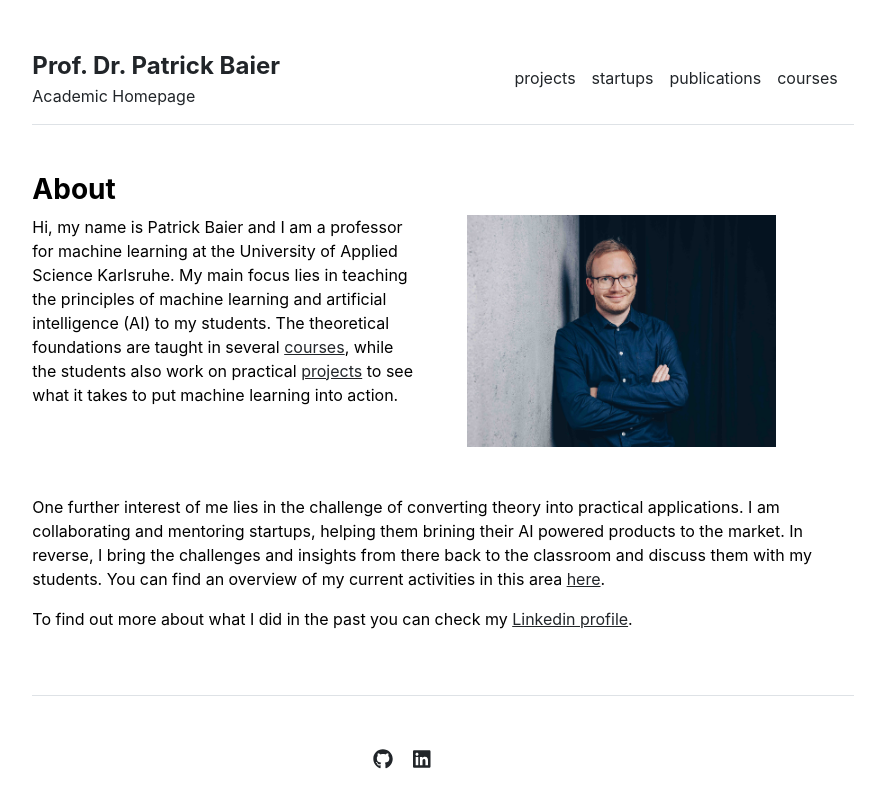
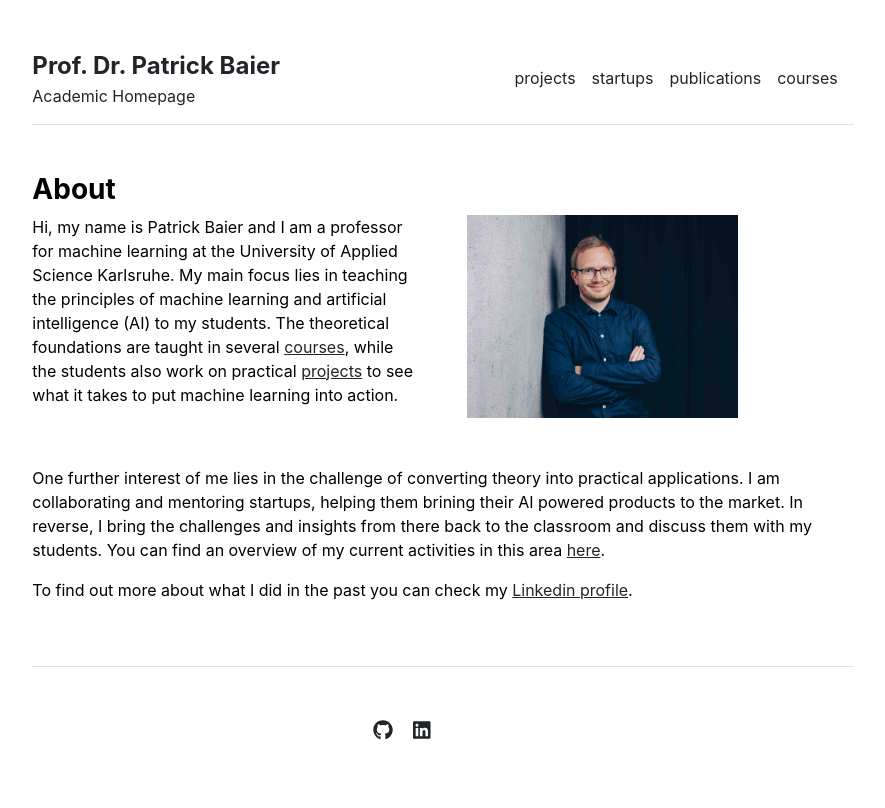
Before and after one commit to pabair/pabair.github.io, a Jekyll site: the page built from index.md, in a window 1280 px wide. Shown: the top 808 px of the page, without its empty margins (197-1082 px from the left). Built offline with Jekyll 4.4.1, drawn with Linux system fonts in a browser that asks for light colours.

Commit message:
added content

```diff
--- a/index.md
+++ b/index.md
@@ -12,7 +12,7 @@ title: "Home"
 	<a href="https://pabair.github.io/projects.html">projects</a> to see what it takes to put machine learning into action.
   </div>
   <div class="col-md-6">
-    <img src="{{ site.github.url }}/assets/img/me.jpg" alt="Home" width="80%">
+    <img src="{{ site.github.url }}/assets/img/me.jpg" alt="Home" width="70%">
   </div>
 </div>
 
```
